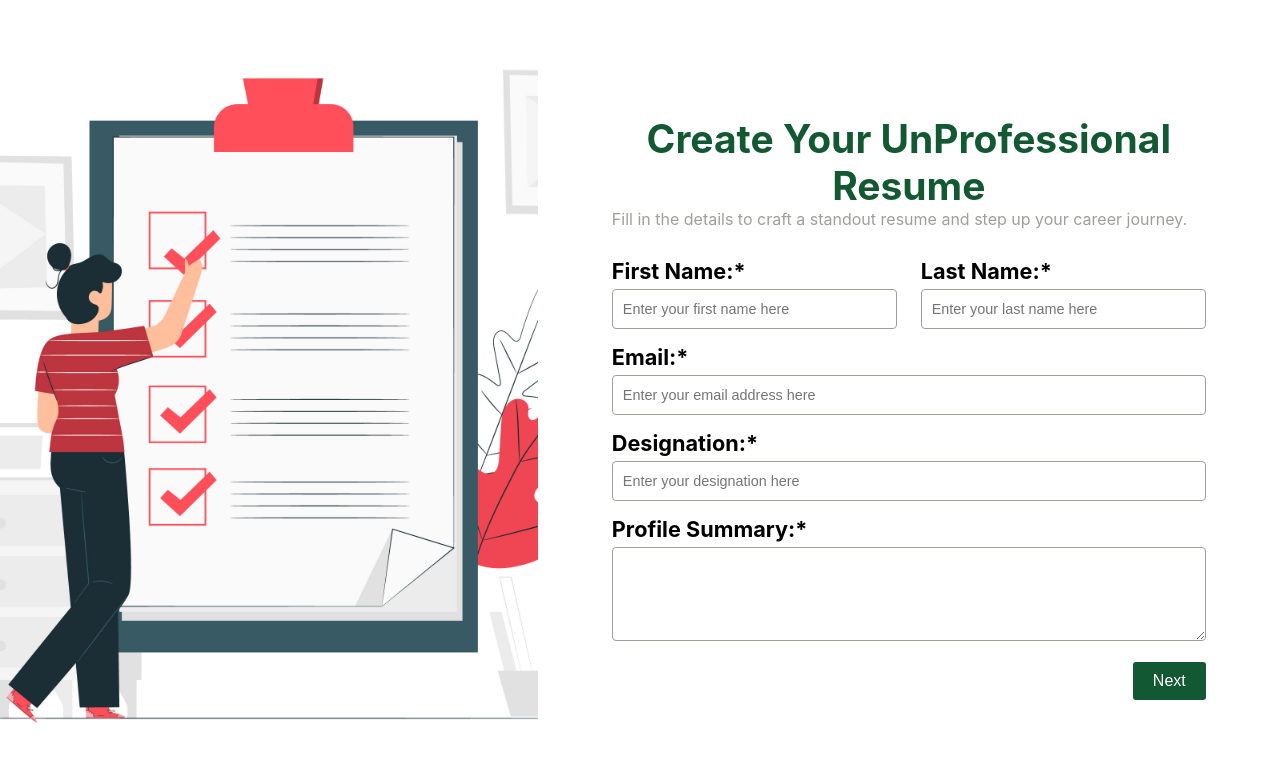
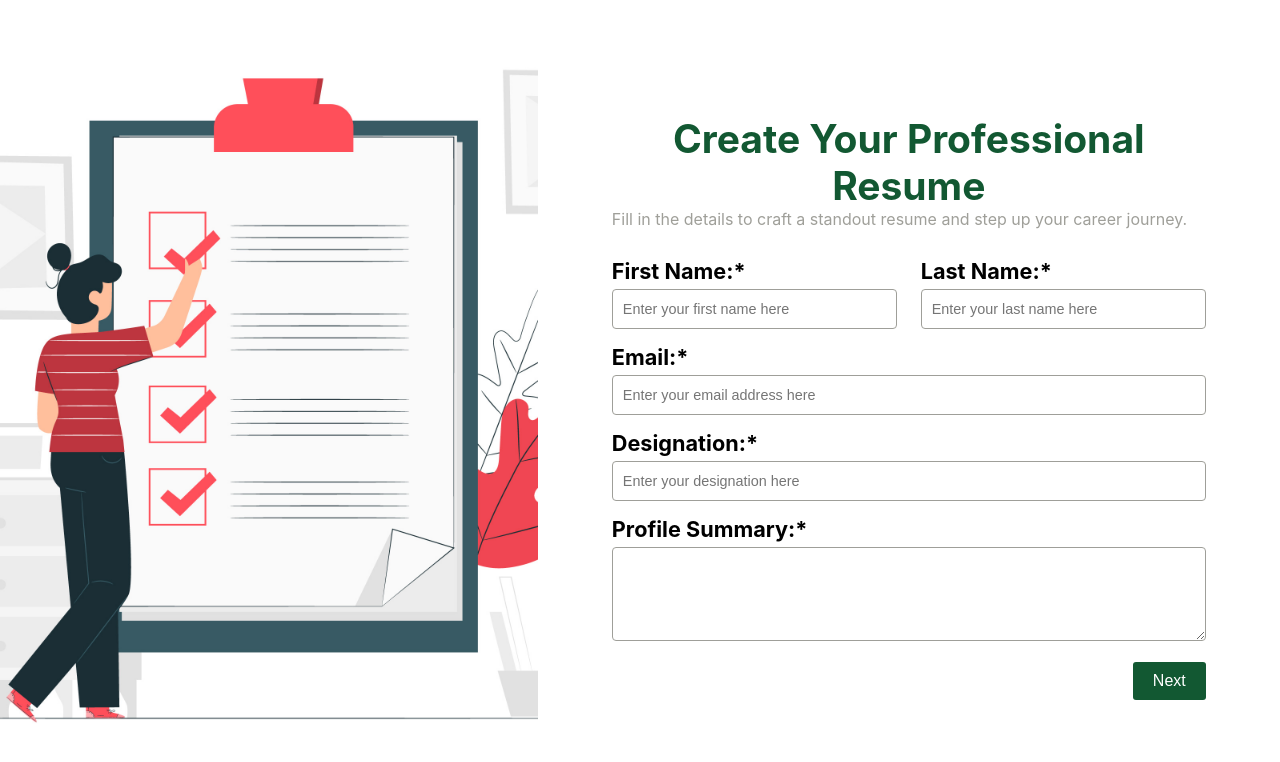
Before and after one commit to bhairavi-brs/ResumeBuilder, a React (Create React App) app: page / in a window 1280 px wide. Shown: the top 762 px of the page. Built offline with nearby package versions, Linux system fonts and the light colour scheme.

Commit message:
Update FormTest.js

```diff
--- a/src/Testing/FormTest.js
+++ b/src/Testing/FormTest.js
@@ -45,7 +45,7 @@ export const FormTest = () => {
         >
           <div className="formHeading">
             <h2 style={{ color: "#125832", margin: "0px" }}>
-              Create Your UnProfessional Resume
+              Create Your Professional Resume
             </h2>
             <p style={{ color: "#9f9f99", margin: "0px", fontSize: "medium" }}>
               Fill in the details to craft a standout resume and step up your
```
